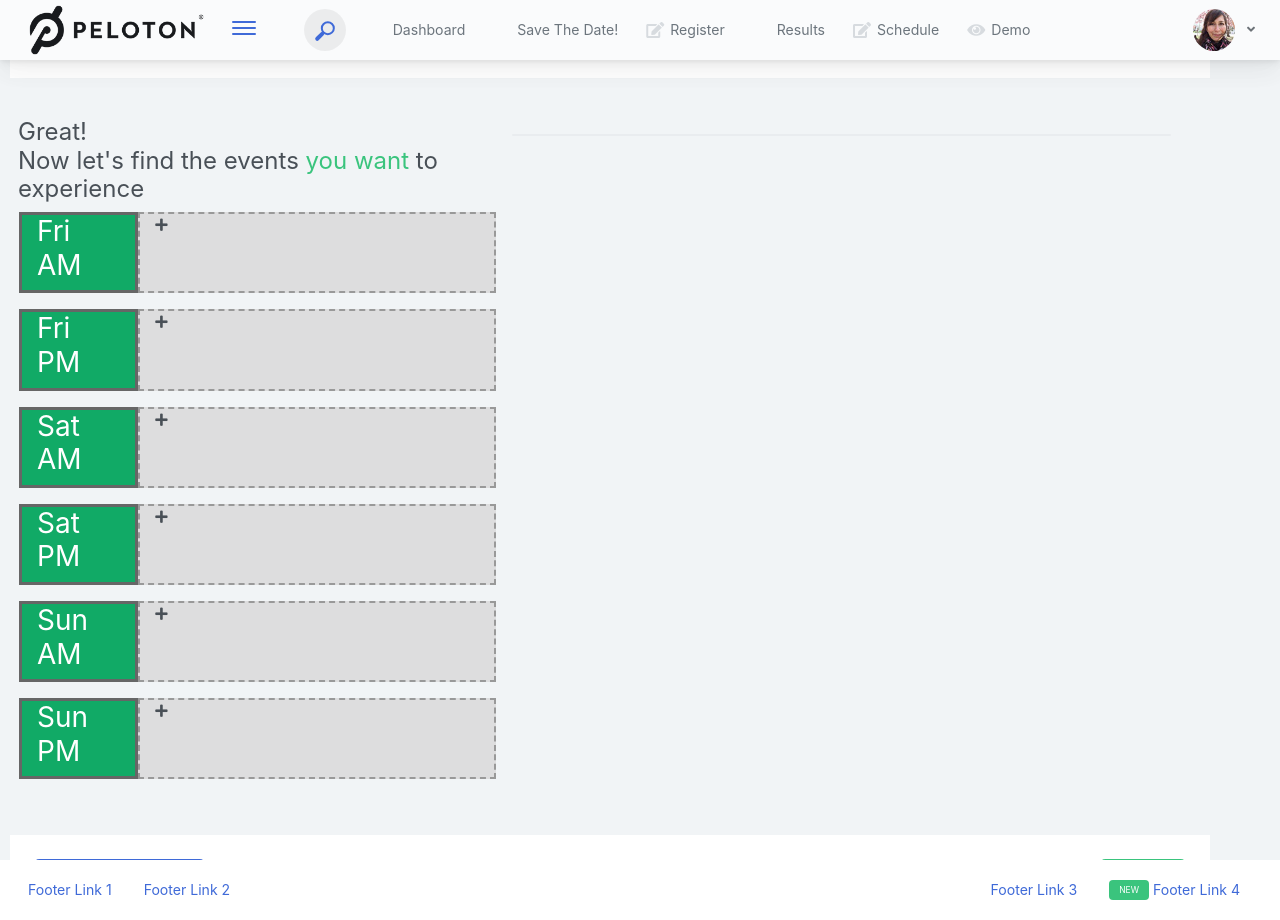
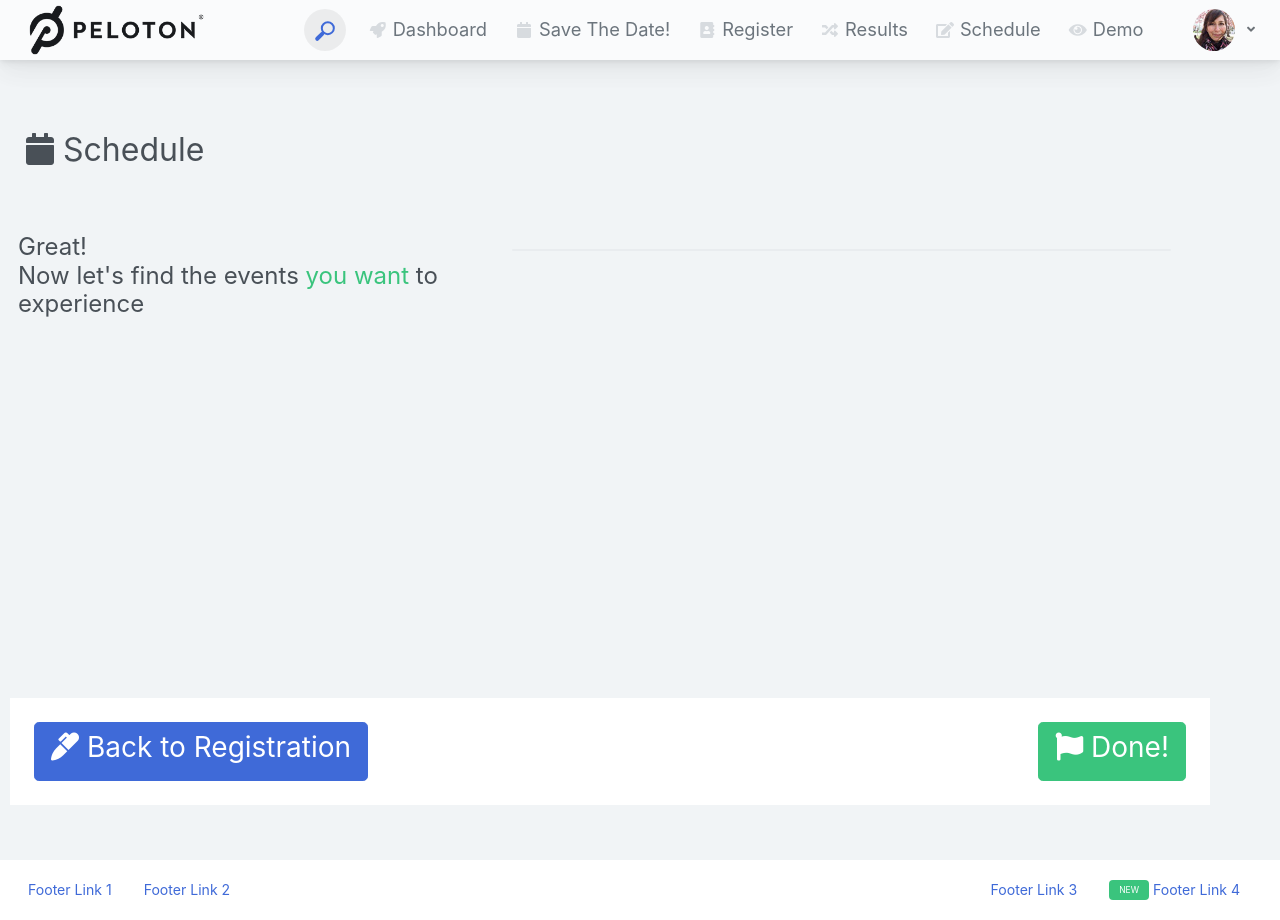
Before and after one commit to fleetwood/homecoming_poc, a Node project: template views/register.hbs in a window 1280 px wide. Run offline with Node 20 templates, Linux system fonts and the light colour scheme; the template is opened without the code that fills it, so the values that code supplies are empty; some libraries are stand-ins or nearby versions.

Commit message:
MOAR schedule styling.

```diff
--- a/views/partials/components/instructor-accordion-card.hbs
+++ b/views/partials/components/instructor-accordion-card.hbs
@@ -9,19 +9,19 @@
             <div id="{{event.id}}" class="card-body" style="background-image: linear-gradient(to top, #1af, white)">
                 <div class="row p-3">
                     <div class="col-8 p-3 bg-white rounded" style="background-image: linear-gradient(to bottom, #1af, white); -webkit-box-shadow: 0px 10px 20px 3px rgba(0,0,0,0.3); box-shadow: 0px 10px 20px 3px rgba(0,0,0,0.3);">
-                        <h3 class="row">
+                        <h3 class="row col-12">
                             <i class="{{event.icon}}"></i>&nbsp;{{event.name}}
                         </h3>
                         <h5>{{event.time.label}}</h5>
                     </div>
                     <div class="col-4">
-                        <button class="btn btn-info" data-instructor="{{instructor.name}}" data-event="{{event.time.label}}" data-time="{{event.name}}" data-icon="{{event.icon}}">
+                        <button class="btn btn-info mb-2" data-instructor="{{instructor.name}}" data-event="{{event.time.label}}" data-time="{{event.name}}" data-icon="{{event.icon}}">
                             <h3>
                                 <i class="fa fa-plus"></i>
                                 ADD NOW
                             </h3>
                         </button>
-                        <div class="badge badge-danger">
+                        <div class="badge badge-danger mt-2">
                             Capacity: <span class="badge badge-pill badge-light">{{event.capacity}}</span>
                         </div>
                     </div>
--- a/views/partials/layout/navbar.hbs
+++ b/views/partials/layout/navbar.hbs
@@ -1,35 +1,8 @@
 <div class="app-header header-shadow">
   <div class="app-header__logo">
     <img src="./../images/p-peloton-logo-black.png" style="height: 60px;"/>
-    <div class="header__pane ml-auto">
-      <div>
-        <button type="button" class="hamburger close-sidebar-btn hamburger--elastic" data-class="closed-sidebar">
-          <span class="hamburger-box">
-            <span class="hamburger-inner"></span>
-          </span>
-        </button>
-      </div>
-    </div>
   </div>
-  <div class="app-header__mobile-menu">
-    <div>
-      <button type="button" class="hamburger hamburger--elastic mobile-toggle-nav">
-        <span class="hamburger-box">
-          <span class="hamburger-inner"></span>
-        </span>
-      </button>
-    </div>
-  </div>
-  <div class="app-header__menu">
-    <span>
-      <button type="button" class="btn-icon btn-icon-only btn btn-primary btn-sm mobile-toggle-header-nav">
-        <span class="btn-icon-wrapper">
-          <i class="fa fa-ellipsis-v fa-w-6"></i>
-        </span>
-      </button>
-    </span>
-  </div>
-  <div class="app-header__content">
+  <div class="app-header__content" style="font-size: 1.3em;">
     <div class="app-header-left">
       <div class="search-wrapper">
         <div class="input-holder">
@@ -41,25 +14,25 @@
       <ul class="header-menu nav">
           <li class="btn-group nav-item">
               <a href="./" class="nav-link">
-                  <i class="nav-link-icon fa fa-tachometer"></i>
+                  <i class="nav-link-icon fa fa-rocket"></i>
                   Dashboard
               </a>
           </li>
           <li class="btn-group nav-item">
               <a href="/save-the-date" class="nav-link">
-                  <i class="nav-link-icon fa fa-calendar-check-o"></i>
+                  <i class="nav-link-icon fa fa-calendar"></i>
                   Save The Date!
               </a>
           </li>
           <li class="btn-group nav-item">
               <a href="/register" class="nav-link">
-                  <i class="nav-link-icon fa fa-edit"></i>
+                  <i class="nav-link-icon fa fa-address-book"></i>
                   Register
               </a>
           </li>
           <li class="nav-item">
               <a href="/results" class="nav-link">
-                  <i class="nav-link-icon fa fa-chart"> </i>
+                  <i class="nav-link-icon fa fa-random"> </i>
                   Results
               </a>
           </li>
--- a/views/register.hbs
+++ b/views/register.hbs
@@ -2,7 +2,7 @@
     <div id="stepsContainer" class="h-100 w-100 d-flex flex-nowrap row align-items-center" style="overflow: hidden">
 
         <div class="row col-12 p-4" id="step2">
-            <div class="row w-100 p-3 m-3 bg-white">
+            <div class="row w-100 p-3 m-3">
                 <h2>
                     <i class="fa fa-calendar"></i> Schedule
                 </h2>
@@ -14,61 +14,7 @@
                         <div>Great!</div>
                         <span>Now let's find the events <span class="text-success">you want</span> to experience</span>
                     </h4>
-                    <div id="memberSelections">
-                        <div class="row mb-3 pl-3 rounded">
-                            <div class="col-3" style="border: 3px solid #666; background-color:#1A6; color: white">
-                                <h3>Fri AM</h3>
-                            </div>
-                            <div class="col-9" style="border: 2px dashed #999; background-color: #ddddde;">
-                                <span class="fa fa-plus"></span>
-                            </div>
-                        </div>
-
-                        <div class="row mb-3 pl-3 rounded">
-                            <div class="col-3" style="border: 3px solid #666; background-color:#1A6; color: white">
-                                <h3>Fri PM</h3>
-                            </div>
-                            <div class="col-9" style="border: 2px dashed #999; background-color: #ddddde;">
-                                <span class="fa fa-plus"></span>
-                            </div>
-                        </div>
-
-                        <div class="row mb-3 pl-3 rounded">
-                            <div class="col-3" style="border: 3px solid #666; background-color:#1A6; color: white">
-                                <h3>Sat AM</h3>
-                            </div>
-                            <div class="col-9" style="border: 2px dashed #999; background-color: #ddddde;">
-                                <span class="fa fa-plus"></span>
-                            </div>
-                        </div>
-
-                        <div class="row mb-3 pl-3 rounded">
-                            <div class="col-3" style="border: 3px solid #666; background-color:#1A6; color: white">
-                                <h3>Sat PM</h3>
-                            </div>
-                            <div class="col-9" style="border: 2px dashed #999; background-color: #ddddde;">
-                                <span class="fa fa-plus"></span>
-                            </div>
-                        </div>
-
-                        <div class="row mb-3 pl-3 rounded">
-                            <div class="col-3" style="border: 3px solid #666; background-color:#1A6; color: white">
-                                <h3>Sun AM</h3>
-                            </div>
-                            <div class="col-9" style="border: 2px dashed #999; background-color: #ddddde;">
-                                <span class="fa fa-plus"></span>
-                            </div>
-                        </div>
-
-                        <div class="row mb-3 pl-3 rounded">
-                            <div class="col-3" style="border: 3px solid #666; background-color:#1A6; color: white">
-                                <h3>Sun PM</h3>
-                            </div>
-                            <div class="col-9" style="border: 2px dashed #999; background-color: #ddddde;">
-                                <span class="fa fa-plus"></span>
-                            </div>
-                        </div>
-                    </div>
+                    {{> components/member-selections}}
                 </div>
                 <div class="col-7 p-3" style="height: 425px;display: inline-grid;overflow: scroll;">
                     {{> components/instructor-accordion instructor=instructors}}
@@ -77,22 +23,26 @@
 
             <div class="row w-100 p-3 m-3 bg-white">
                 <div class="col-4 p-2">
-                    <button aria-target="step1"
-                        class="btn-wide btn-pill btn-shadow btn-hover-shine btn btn-primary btn-lg pull-left"><i
-                            class="fa fa-marker"></i> Back to Registration</button>
+                    <button aria-target="step1" class="btn-wide btn-pill btn-shadow btn-hover-shine btn btn-primary btn-lg pull-left">
+                        <h3>
+                            <i class="fa fa-marker"></i> Back to Registration
+                        </h3>
+                    </button>
                 </div>
                 <div class="col-4 p-2"></div>
                 <div class="col-4 p-2">
-                    <button aria-target="step3"
-                        class="btn-wide btn-pill btn-shadow btn-hover-shine btn btn-success btn-lg  pull-right"><i
-                            class="fa fa-flag"></i> Done!</button>
+                    <button aria-target="step3" class="btn-wide btn-pill btn-shadow btn-hover-shine btn btn-success btn-lg  pull-right">
+                        <h3>
+                            <i class="fa fa-flag"></i> Done!
+                        </h3>
+                    </button>
                 </div>
             </div>
 
         </div>
 
         <div class="row col-12 m-3" id="step1">
-            <div class="row w-100 p-3 m-3 bg-white">
+            <div class="row w-100 p-3 m-3">
                 <h2>
                     <i class="fa fa-marker"></i> Registration
                 </h2>
@@ -136,15 +86,18 @@
                 <div class="col-4 p-2"></div>
                 <div class="col-4 p-2"></div>
                 <div class="col-4 p-2">
-                    <button aria-target="step2"
-                            class="btn-wide btn-pill btn-shadow btn-hover-shine btn btn-success btn-lg  pull-right"><i
-                            class="fa fa-calendar"></i> Go To Schedule</button>
+                    <button aria-target="step2" class="btn-wide btn-pill btn-shadow btn-hover-shine btn btn-success btn-lg pull-right">
+                        <h3>
+                            <i class="fa fa-calendar"></i>
+                            Go To Schedule
+                        </h3>
+                    </button>
                 </div>
             </div>
         </div>
 
         <div class="row col-12 m-3 flex" id="step3">
-            <div class="row w-100 p-3 m-3 bg-white">
+            <div class="row w-100 p-3 m-3">
                 <h2>
                     <i class="fa fa-flag"></i> DONE!
                 </h2>
@@ -163,9 +116,12 @@
 
             <div class="row w-100 p-3 m-3 bg-white">
                 <div class="col-4 p-2">
-                    <button aria-target="step2"
-                        class="btn-wide btn-pill btn-shadow btn-hover-shine btn btn-primary btn-lg pull-left"><i
-                            class="fa fa-undo"></i> Make Changes</button>
+                    <button aria-target="step2" class="btn-wide btn-pill btn-shadow btn-hover-shine btn btn-primary btn-lg pull-left">
+                        <h3>
+                            <i class="fa fa-undo"></i>
+                            Make Changes
+                        </h3>
+                    </button>
                 </div>
                 <div class="col-4 p-2"></div>
                 <div class="col-4 p-2"></div>
```
